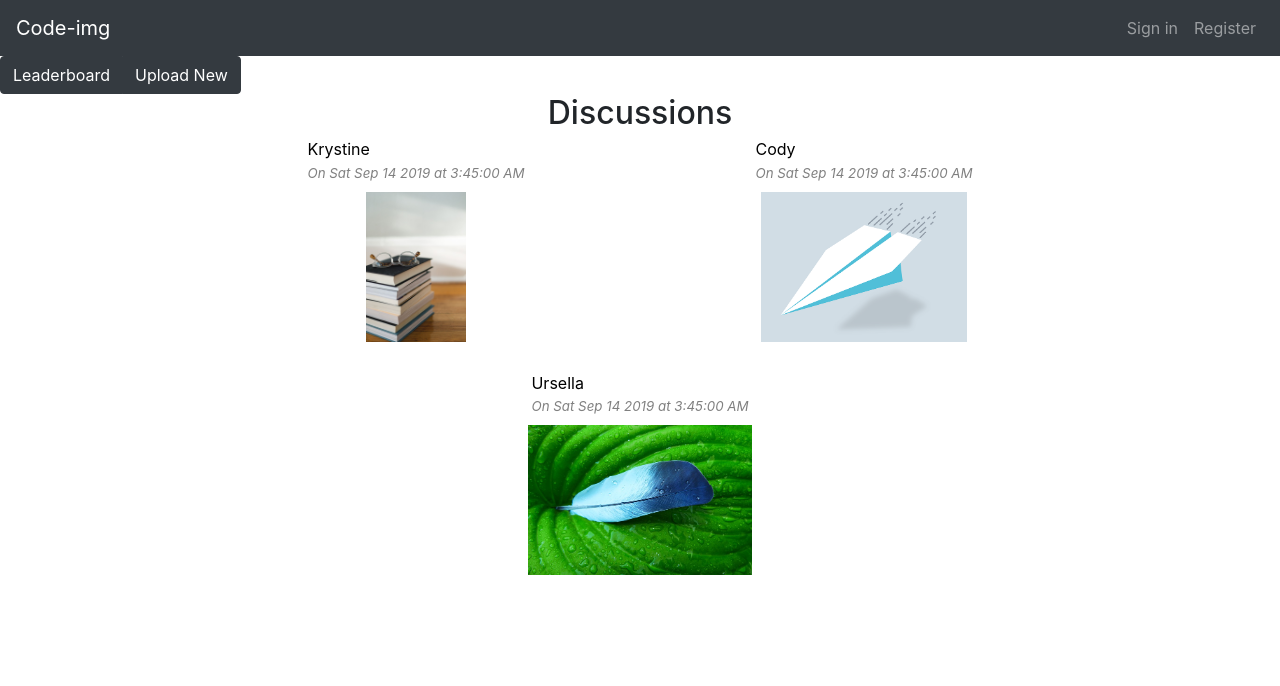
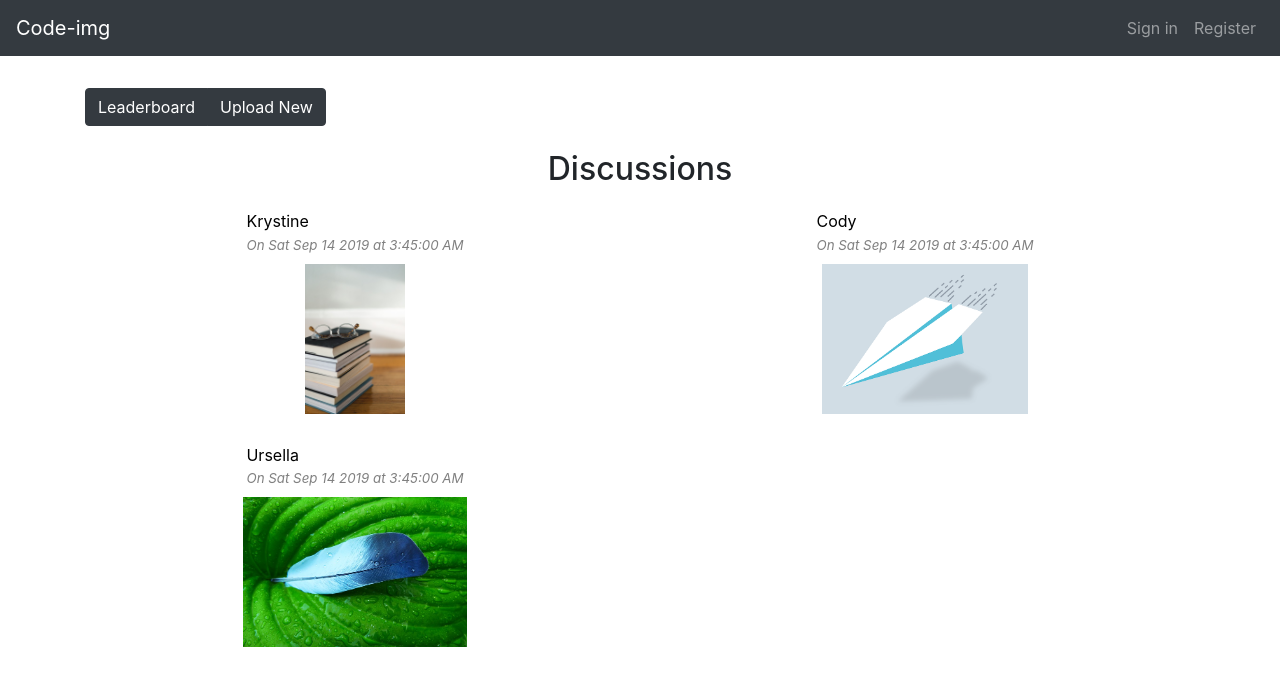
Before and after one commit to mlbiche/code-img, a React (Create React App) app: page / in a window 1280 px wide. Shown: the top 686 px of the page. Built offline with nearby package versions, Linux system fonts and the light colour scheme.

Commit message:
Redesign FrontPageView component using React-Bootstrap

```diff
--- a/src/FrontPageView/FrontPageView.css
+++ b/src/FrontPageView/FrontPageView.css
@@ -1,11 +1,12 @@
 #front-page-container {
-  display: flex;
-  flex-direction: column;
-  align-items: center;
+  margin-top: 2rem;
+  margin-bottom: 2rem;
 }
 
-#front-page-container > * {
-  width: 70%;
+#discussion-title-col {
+  margin-top: 1.5rem;
+  margin-bottom: 1rem;
+  text-align: center;
 }
 
 #front-page-container > #front-page-title {
--- a/src/FrontPageView/FrontPageView.js
+++ b/src/FrontPageView/FrontPageView.js
@@ -2,17 +2,24 @@ import React from 'react';
 import Discussion from '../Discussion/Discussion';
 import { MOCKUP_DISCUSSIONS } from '../DiscussionView/DiscussionView';
 import FrontPageNavBar from '../FrontPageNavBar/FrontPageNavBar';
+import { Container, Col, Row } from 'react-bootstrap';
+
 import './FrontPageView.css';
 
 function FrontPageView() {
   return (
-    <div>
+    <Container id="front-page-container">
+      <Row>
+        <Col>
           <FrontPageNavBar />
-      <div id="front-page-container">
-        <div id="front-page-title">
+        </Col>
+      </Row>
+      <Row>
+        <Col id="discussion-title-col">
           <h2>Discussions</h2>
-        </div>
-        <div id="front-page-discussions-container">
+        </Col>
+      </Row>
+      <Row>
         {
           MOCKUP_DISCUSSIONS.map((mockup_discussion) => (
             <Discussion
@@ -24,9 +31,8 @@ function FrontPageView() {
             />
           ))
         }
-        </div>
-      </div>
-    </div>
+      </Row>
+    </Container>
   );
 }
 
```
Lines whose indentation alone changed are shown as unchanged.
